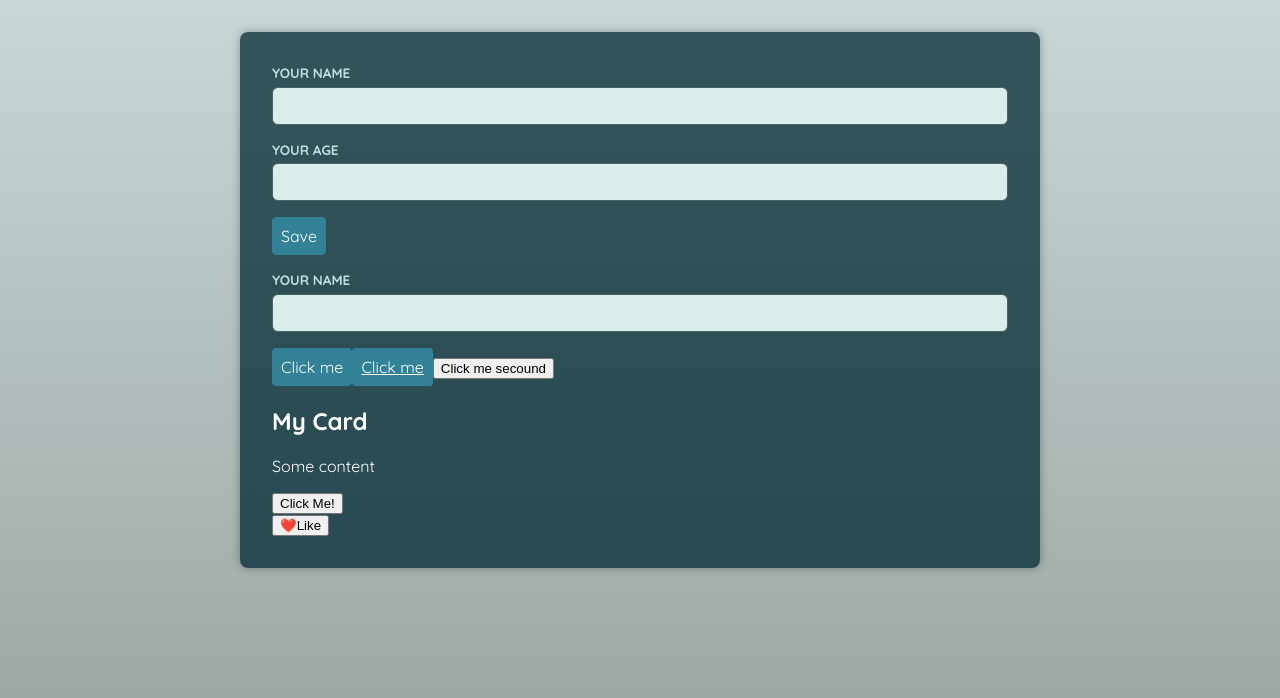
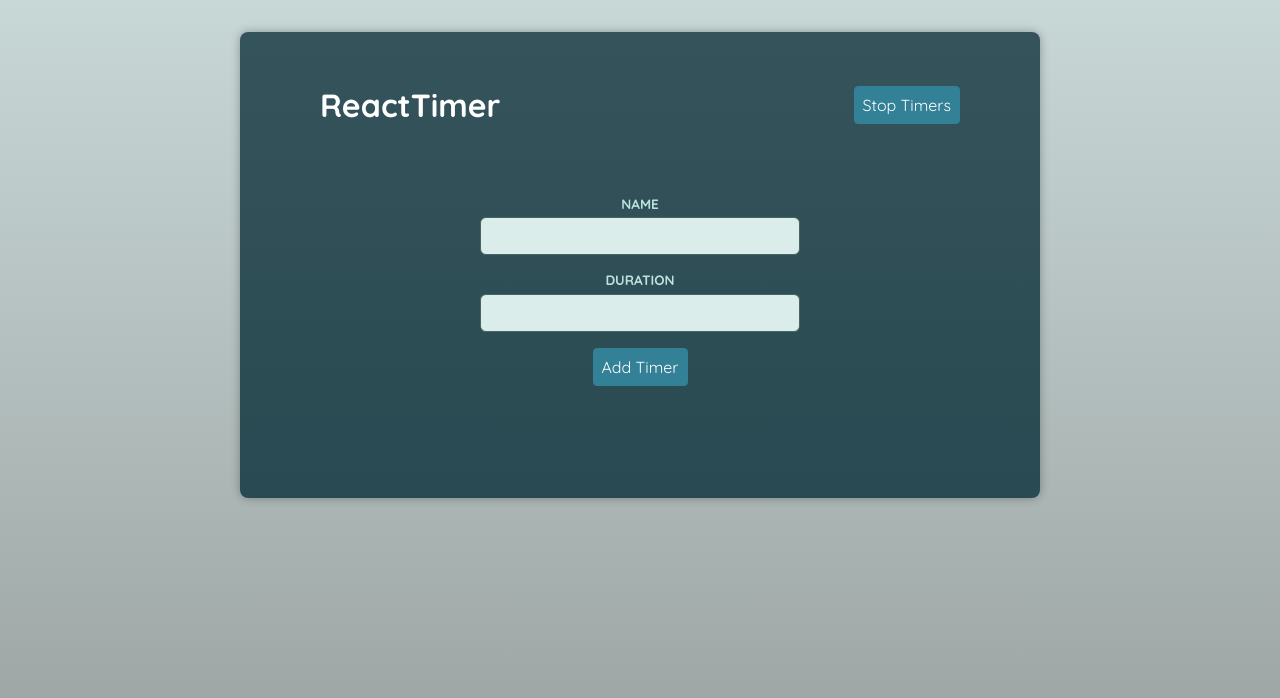
Before and after one commit to Kirushanthi26/react-typescript, a React (Vite) app in the folder 2-react_timer/: page / in a window 1280 px wide. Shown: the top 698 px of the page. Built offline with nearby package versions, Linux system fonts and the light colour scheme; a web font is replaced by a local one.

Commit message:
inotial timer set

```diff
--- a/2-react_timer/src/App.tsx
+++ b/2-react_timer/src/App.tsx
@@ -1,61 +1,17 @@
-import { Button } from "./components/Button";
-import { Input } from "./components/Input";
-import { Container } from "./components/Container";
-import { Card } from "./components/Card";
-import { IconButton } from "./components/IconButton";
-import { useRef } from "react";
-import { Form } from "./components/Form";
+import AddTimer from "./components/new/AddTimer";
+import Header from "./components/new/Header";
+import Timers from "./components/new/Timers";
 
-function HeartIcon() {
-  return <span>❤️</span>;
+function App() {
+  return (
+    <>
+      <Header />
+      <main>
+        <AddTimer />
+        <Timers />
+      </main>
+    </>
+  );
 }
 
-export const App = () => {
-  const input = useRef<HTMLInputElement>(null);
-
-  const handleSave = (data: unknown) => {
-    const extractedData = data as { name: string; age: string };
-    console.log(extractedData);
-  };
-
-  return (
-    <main>
-      <Form onSave={handleSave}>
-        <Input id="name" label="Your name" type="text" />
-        <Input id="age" label="Your age" type="number" />
-        <p>
-          <Button el="button">Save</Button>
-        </p>
-      </Form>
-
-      <Input id="name" label="Your name" type="text" ref={input} />
-
-      <Button el="button">Click me</Button>
-      <Button el="a" href="/">
-        Click me
-      </Button>
-
-      <Container as="button" onClick={() => alert("Clicked!")}>
-        Click me secound
-      </Container>
-
-      <Card
-        title="My Card"
-        actions={
-          <button onClick={() => console.log("Button clicked!")}>
-            Click Me!
-          </button>
-        }
-      >
-        <p>Some content</p>
-      </Card>
-
-      <IconButton
-        icon={HeartIcon}
-        onClick={() => console.log("Button clicked!")}
-      >
-        Like
-      </IconButton>
-    </main>
-  );
-};
+export default App;
--- /dev/null
+++ b/2-react_timer/src/components/new/AddTimer.tsx
@@ -0,0 +1,25 @@
+import { useRef } from 'react';
+
+import Button from './UI/Button.tsx';
+import Form, { FormHandle } from './UI/Form.tsx';
+import Input from './UI/Input.tsx';
+
+export default function AddTimer() {
+  const form = useRef<FormHandle>(null);
+
+  function handleSaveTimer(data: unknown) {
+    const extractedData = data as { name: string; duration: string };
+    console.log(extractedData);
+    form.current?.clear();
+  }
+
+  return (
+    <Form ref={form} onSave={handleSaveTimer} id="add-timer">
+      <Input type="text" label="Name" id="name" />
+      <Input type="number" label="Duration" id="duration" />
+      <p>
+        <Button>Add Timer</Button>
+      </p>
+    </Form>
+  );
+}
--- /dev/null
+++ b/2-react_timer/src/components/new/Header.tsx
@@ -0,0 +1,11 @@
+import Button from './UI/Button.tsx';
+
+export default function Header() {
+  return (
+    <header>
+      <h1>ReactTimer</h1>
+
+      <Button>Stop Timers</Button>
+    </header>
+  );
+}
--- /dev/null
+++ b/2-react_timer/src/components/new/Timers.tsx
@@ -0,0 +1,3 @@
+export default function Timers() {
+  return <ul>{/* TODO ... */}</ul>;
+}
--- /dev/null
+++ b/2-react_timer/src/components/new/UI/Button.tsx
@@ -0,0 +1,21 @@
+import { type ComponentPropsWithoutRef } from 'react';
+
+type ButtonProps = ComponentPropsWithoutRef<'button'> & {
+  href?: never;
+};
+
+type AnchorProps = ComponentPropsWithoutRef<'a'> & {
+  href?: string;
+};
+
+function isAnchorProps(props: ButtonProps | AnchorProps): props is AnchorProps {
+  return 'href' in props;
+}
+
+export default function Button(props: ButtonProps | AnchorProps) {
+  if (isAnchorProps(props)) {
+    return <a className="button" {...props}></a>;
+  }
+
+  return <button className="button" {...props}></button>;
+}
--- /dev/null
+++ b/2-react_timer/src/components/new/UI/Form.tsx
@@ -0,0 +1,47 @@
+import {
+  type FormEvent,
+  type ComponentPropsWithoutRef,
+  useRef,
+  useImperativeHandle,
+  forwardRef,
+} from 'react';
+
+export type FormHandle = {
+  clear: () => void;
+};
+
+type FormProps = ComponentPropsWithoutRef<'form'> & {
+  onSave: (value: unknown) => void;
+};
+
+const Form = forwardRef<FormHandle, FormProps>(function Form(
+  { onSave, children, ...otherProps },
+  ref
+) {
+  const form = useRef<HTMLFormElement>(null);
+
+  useImperativeHandle(ref, () => {
+    return {
+      clear() {
+        console.log('CLEARING');
+        form.current?.reset();
+      },
+    };
+  });
+
+  function handleSubmit(event: FormEvent<HTMLFormElement>) {
+    event.preventDefault();
+
+    const formData = new FormData(event.currentTarget);
+    const data = Object.fromEntries(formData);
+    onSave(data);
+  }
+
+  return (
+    <form onSubmit={handleSubmit} {...otherProps} ref={form}>
+      {children}
+    </form>
+  );
+});
+
+export default Form;
--- /dev/null
+++ b/2-react_timer/src/components/new/UI/Input.tsx
@@ -0,0 +1,20 @@
+import { forwardRef, type ComponentPropsWithoutRef } from 'react';
+
+type InputProps = {
+  label: string;
+  id: string;
+} & ComponentPropsWithoutRef<'input'>;
+
+const Input = forwardRef<HTMLInputElement, InputProps>(function Input(
+  { label, id, ...props },
+  ref
+) {
+  return (
+    <p>
+      <label htmlFor={id}>{label}</label>
+      <input id={id} name={id} {...props} ref={ref} />
+    </p>
+  );
+});
+
+export default Input;
--- a/2-react_timer/src/main.tsx
+++ b/2-react_timer/src/main.tsx
@@ -1,7 +1,7 @@
 import { StrictMode } from "react";
 import { createRoot } from "react-dom/client";
 import "./index.css";
-import { App } from "./App.tsx";
+import App from "./App.tsx";
 
 createRoot(document.getElementById("root")!).render(
   <StrictMode>
```
Also changed, not shown: 2-react_timer/src/AppV1.tsx (added, +61 -0 lines), 2-react_timer/src/components/new/Timer.tsx (added, +9 -0 lines), 2-react_timer/src/components/new/UI/Container.tsx (added, +23 -0 lines).
